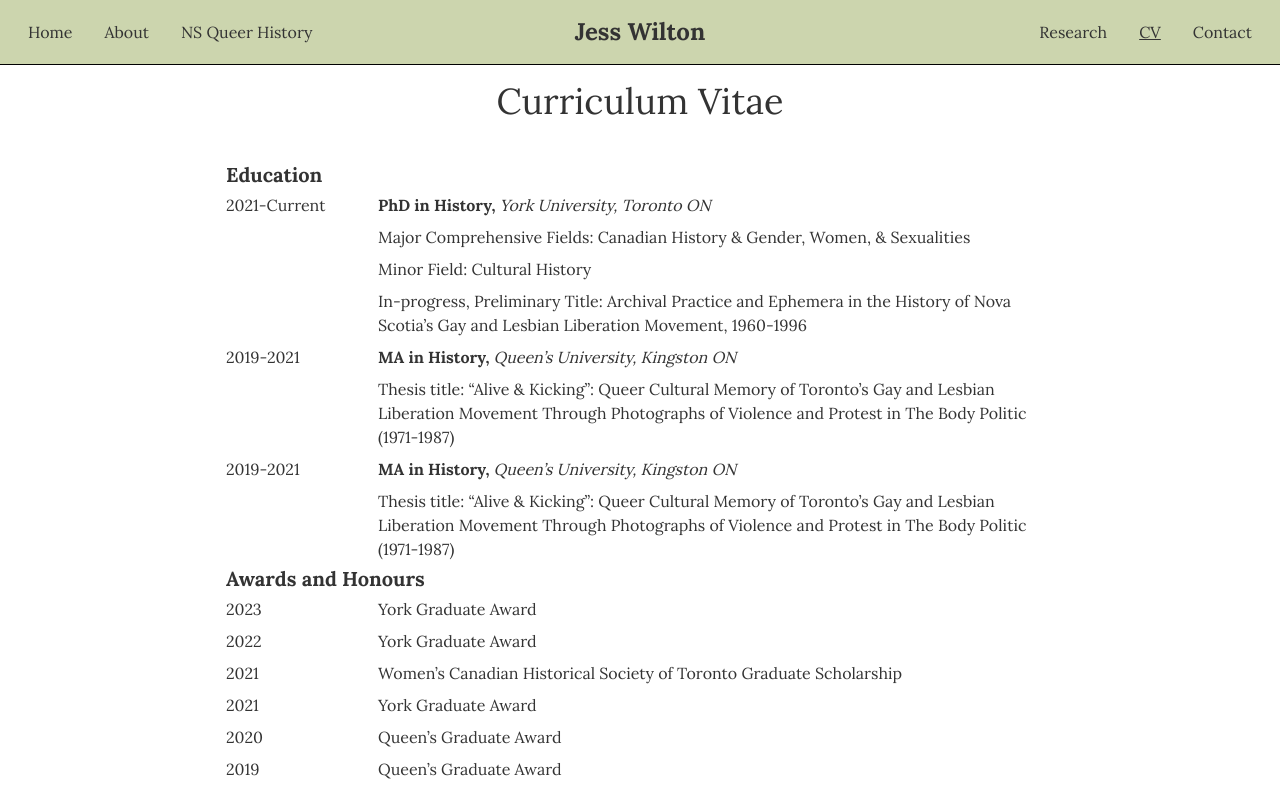
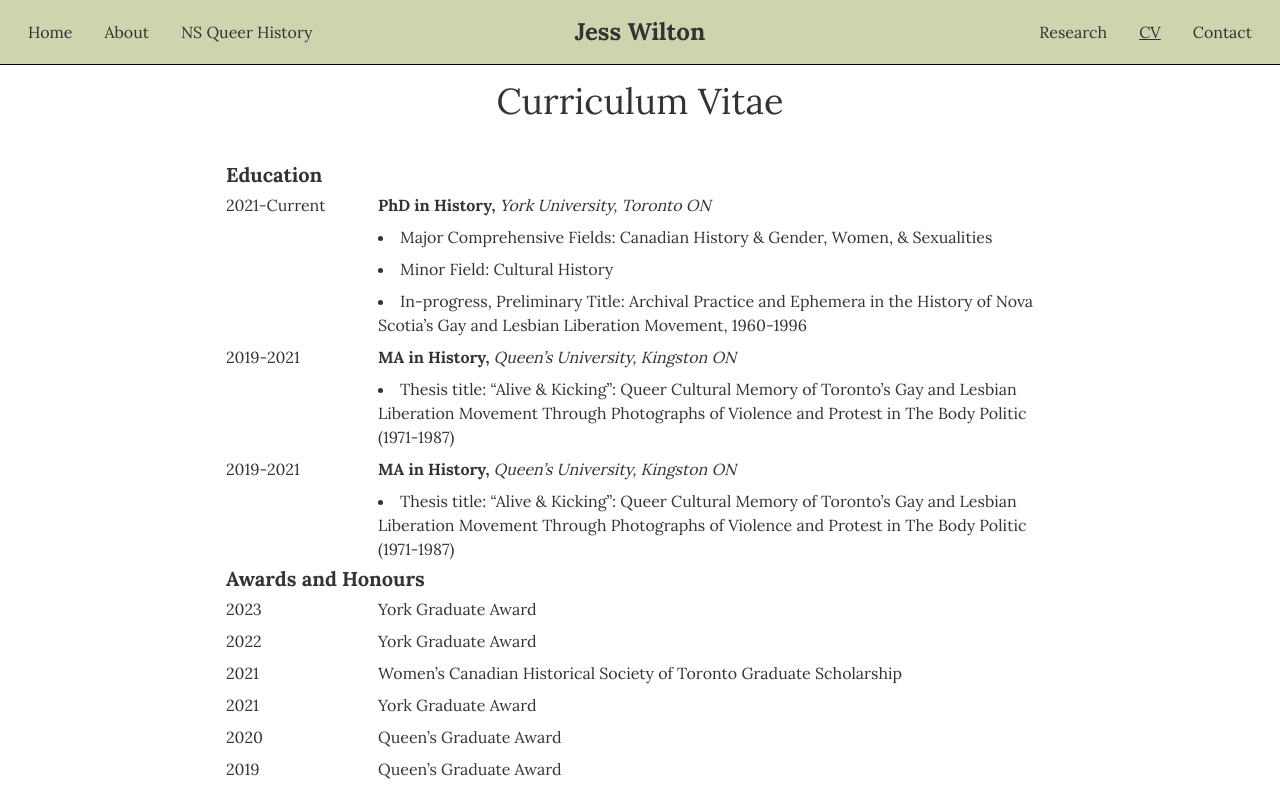
Before and after one commit to cordelia-payson/jw-site, a Next.js app: page /cv in a window 1280 px wide. Shown: the top 793 px of the page. Built offline with nearby package versions, Linux system fonts and the light colour scheme.

Commit message:
added bullets to cv

```diff
--- a/components/cv/bullet.js
+++ b/components/cv/bullet.js
@@ -1,6 +1,8 @@
+import HeartIcon from '../shared/heartIcon.js';
+
 function Bullet({ bullet }) {
   return (
-    <div className="m-1 max-w-2xl">{bullet}</div>
+    <li className="m-1 max-w-2xl">{bullet}</li>
   );
 }
 
--- a/components/cv/sections/education.js
+++ b/components/cv/sections/education.js
@@ -1,6 +1,6 @@
 import Title from '../title.js';
 import Year from '../year.js';
-import Subtitle from '../subtitle.js';
+import Subtitle from '../subTitle.js';
 import Bullet from '../bullet.js';
 import { education } from '../info.js';
 
--- /dev/null
+++ b/components/shared/heartIcon.js
@@ -0,0 +1,10 @@
+function HeartIcon() {
+  return (
+    <svg xmlns="http://www.w3.org/2000/svg" viewBox="0 0 20 20" fill="currentColor" className="w-4 h-4 self-center">
+      <path d="M9.653 16.915l-.005-.003-.019-.01a20.759 20.759 0 01-1.162-.682 22.045 22.045 0 01-2.582-1.9C4.045 12.733 2 10.352 2 7.5a4.5 4.5 0 018-2.828A4.5 4.5 0 0118 7.5c0 2.852-2.044 5.233-3.885 6.82a22.049 22.049 0 01-3.744 2.582l-.019.01-.005.003h-.002a.739.739 0 01-.69.001l-.002-.001z" />
+    </svg>
+
+  );
+}
+
+export default HeartIcon;
```
